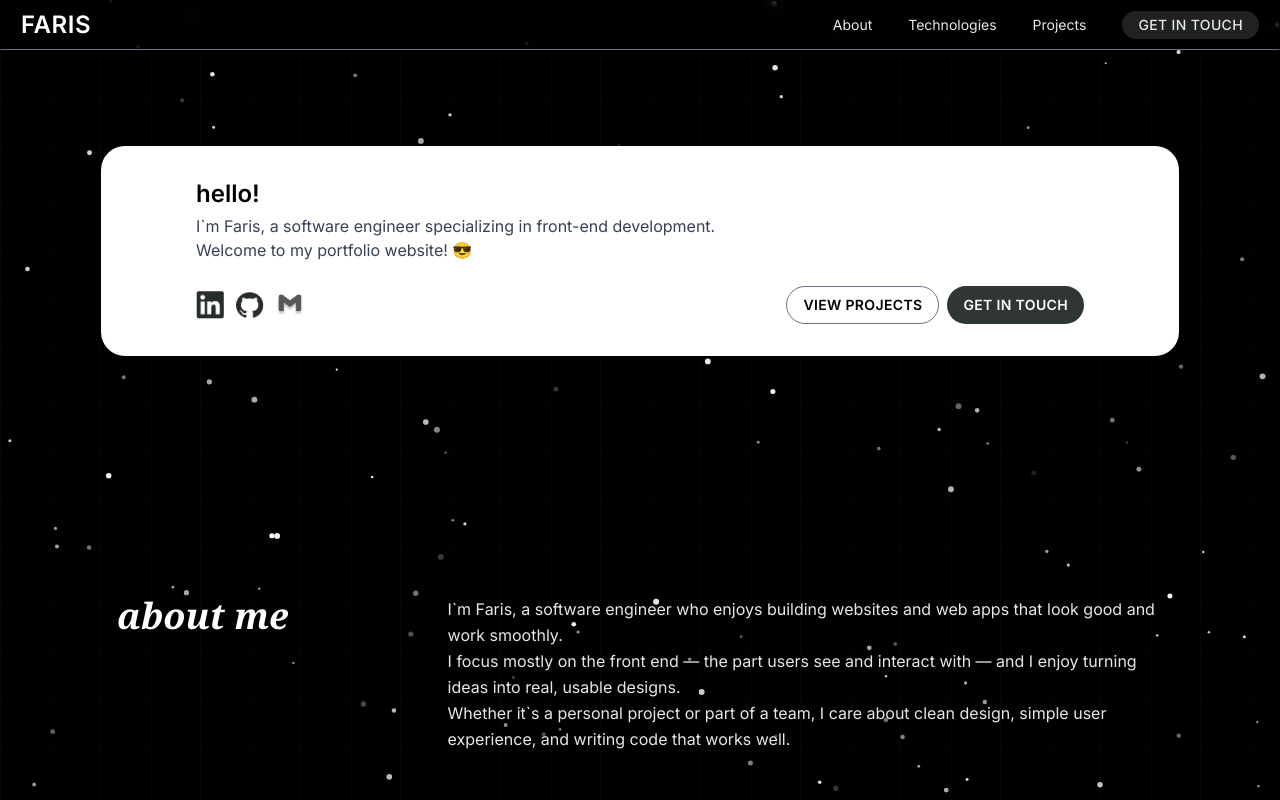
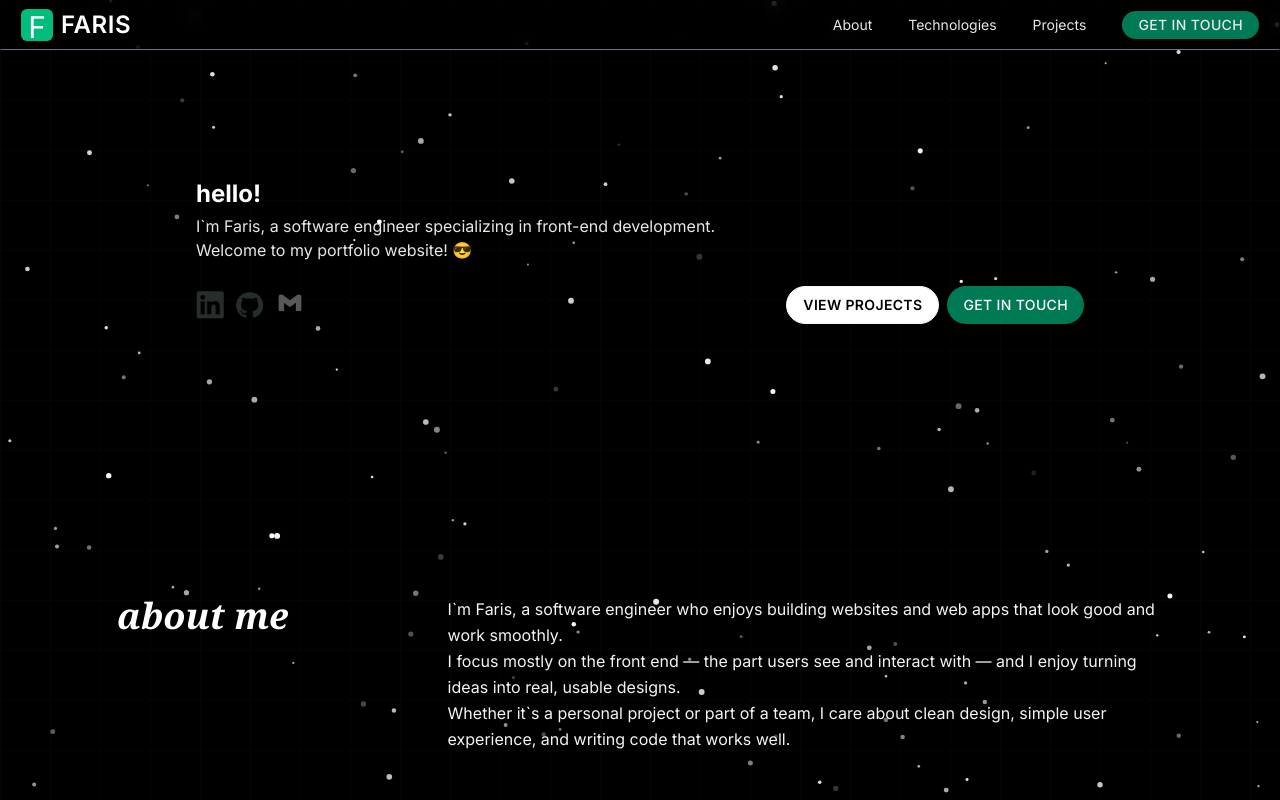
Before and after one commit to dizzyF2/my-portfolio-next15, a Next.js app: page / in a window 1280 px wide. Shown: the top 800 px of the page. Built offline with nearby package versions, Linux system fonts and the light colour scheme; no server answers; the database is empty.

Commit message:
update: update and change styling and colors

```diff
--- a/src/components/buttons/ViewProjects.tsx
+++ b/src/components/buttons/ViewProjects.tsx
@@ -8,7 +8,7 @@ function ViewProjects() {
     return (
         <button
             onClick={() => scrollToSection("projects", 80)}
-            className="px-4 py-2 text-sm font-semibold tracking-wide uppercase border border-gray-500 text-black bg-white rounded-full hover:bg-gray-100 transition cursor-pointer"
+            className="px-4 py-2 text-sm font-semibold tracking-wide uppercase border border-gray-100 hover:border-transparent text-black bg-white hover:bg-gray-300 rounded-full   transition cursor-pointer"
         >
             view projects
         </button>
--- a/src/components/layout/header/NavLinks.tsx
+++ b/src/components/layout/header/NavLinks.tsx
@@ -11,8 +11,8 @@ function NavLinks({onItemClick, ScreenType}: NavLinksProps) {
 
     const { scrollToSection } = useScroll()
 
-    const handleClick = (sectionId: string) => {
-        scrollToSection(sectionId, 80)
+    const handleClick = (sectionId: string, offset?: number ) => {
+        scrollToSection(sectionId, offset || 80)
         if (onItemClick) onItemClick()
     }
     return (
@@ -21,32 +21,32 @@ function NavLinks({onItemClick, ScreenType}: NavLinksProps) {
             <>
                 <button
                     onClick={() => handleClick('about')}
-                    className="pb-2 border-b-2 border-solid dark:border-b-[#2c2c2c] cursor-pointer hover:bg-[#1f1f22]"
+                    className="pb-2 border-b-2 border-solid border-b-emerald-300 cursor-pointer rounded-md hover:bg-emerald-800"
                 >
                     About
                 </button>
                 <button
                     onClick={() => handleClick('technologies')}
-                    className="pb-2 border-b-2 border-solid dark:border-b-[#2c2c2c] cursor-pointer hover:bg-[#1f1f22]"
+                    className="pb-2 border-b-2 border-solid border-b-emerald-300 cursor-pointer rounded-md hover:bg-emerald-800"
                 >
                     technologies
                 </button>
                 <button
                     onClick={() => handleClick('projects')}
-                    className="pb-2 border-b-2 border-solid dark:border-b-[#2c2c2c] cursor-pointer hover:bg-[#1f1f22]"
+                    className="pb-2 border-b-2 border-solid border-b-emerald-300 cursor-pointer rounded-md hover:bg-emerald-800"
                 >
                     Projects
                 </button>
                 <div onClick={onItemClick}>
-                    <ContactButton className="px-4 py-1 text-sm font-medium tracking-wide uppercase bg-[#1f2220] hover:bg-white hover:text-black rounded-full transition cursor-pointer w-full"/>
+                    <ContactButton className="px-4 py-1 text-sm font-medium tracking-wide uppercase bg-emerald-700 hover:bg-emerald-900 rounded-full transition cursor-pointer w-full"/>
                 </div>
             </>
         ) : (
             <>
-                <div className="cursor-pointer size-fit hover:text-gray-400" onClick={()=> handleClick("about")}>About</div>
-                <div className="cursor-pointer size-fit hover:text-gray-400" onClick={()=> handleClick("technologies")}>technologies</div>
-                <div className="cursor-pointer size-fit hover:text-gray-400" onClick={()=> handleClick("projects")}>projects</div>
-                {ScreenType !== "footer" && <ContactButton className="px-4 py-1 text-sm font-medium tracking-wide uppercase bg-[#1f2220] hover:bg-white hover:text-black  rounded-full transition cursor-pointer" />}
+                <div className="cursor-pointer size-fit hover:text-gray-400 hover:border-b-2 duration-100 hover:border-b-emerald-300 rounded-md" onClick={()=> handleClick("about", 250)}>About</div>
+                <div className="cursor-pointer size-fit hover:text-gray-400 hover:border-b-2 duration-100 hover:border-b-emerald-300 rounded-md" onClick={()=> handleClick("technologies")}>technologies</div>
+                <div className="cursor-pointer size-fit hover:text-gray-400 hover:border-b-2 duration-100 hover:border-b-emerald-300 rounded-md" onClick={()=> handleClick("projects")}>projects</div>
+                {ScreenType !== "footer" && <ContactButton className="px-4 py-1 text-sm font-medium tracking-wide uppercase bg-emerald-700 hover:bg-emerald-900 rounded-full transition cursor-pointer" />}
             </>
         )
 
--- a/src/components/layout/header/PersonalBrand.tsx
+++ b/src/components/layout/header/PersonalBrand.tsx
@@ -3,9 +3,14 @@
 
 function PersonalBrand() {
     return (
-        <h1 className="text-lg tablet:text-2xl uppercase text-white font-semibold tracking-wide drop-shadow-md hover:text-gray-200 hover:cursor-default">
-            Faris
-        </h1>
+        <div className="flex gap-2 items-center justify-center">
+            <div className="uppercase text-white bg-emerald-500 rounded-md size-8 text-center text-3xl cursor-default">
+                f
+            </div>
+            <h1 className="text-lg tablet:text-2xl uppercase text-white font-semibold tracking-wide drop-shadow-md hover:text-gray-200 cursor-default">
+                Faris
+            </h1>
+        </div>
     )
 }
 
--- a/src/components/sections/About.tsx
+++ b/src/components/sections/About.tsx
@@ -6,7 +6,7 @@ function About() {
             <div className="w-full font-bold tablet:w-[30%] text-center tablet:text-left text-2xl tablet:text-4xl font-serif italic">
             about me
             </div>
-            <div className="w-full tablet:w-[70%] text-sm tablet:text-base leading-relaxed text-left text-gray-200">
+            <div className="w-full tablet:w-[70%] text-sm tablet:text-base leading-relaxed text-left text-gray-100">
                 I`m Faris, a software engineer who enjoys building websites and web apps that look good and work smoothly. <br/>
                 I focus mostly on the front end — the part users see and interact with — and I enjoy turning ideas into real,
                 usable designs. <br/>
--- a/src/components/sections/Hero.tsx
+++ b/src/components/sections/Hero.tsx
@@ -7,12 +7,12 @@ import ViewProjects from "../buttons/ViewProjects"
 
 function Hero() {
     return (
-        <section className="flex items-center justify-center bg-white w-full rounded-3xl text-black py-8">
+        <section className="flex items-center justify-center w-full rounded-3xl text-white py-8">
             <div className="flex flex-col justify-between w-full max-w-[920px] h-full px-4 gap-6">
                 {/* Text Section */}
                 <div className="flex flex-col gap-1">
-                    <p className="text-2xl font-semibold">hello!</p>
-                    <p className="text-base text-gray-700">
+                    <p className="text-2xl font-bold">hello!</p>
+                    <p className="text-base text-gray-200">
                         I`m Faris, a software engineer specializing in front-end development.
                         <br />
                         Welcome to my portfolio website! 😎
@@ -48,7 +48,7 @@ function Hero() {
 
                     <div className="flex flex-col tablet:flex-row gap-2">
                         <ViewProjects />
-                        <ContactButton className="px-4 py-2 text-sm font-semibold tracking-wide uppercase text-white bg-[#2f3634] rounded-full hover:bg-gray-900 transition cursor-pointer" />
+                        <ContactButton className="px-4 py-1 text-sm font-medium tracking-wide uppercase bg-emerald-700 hover:bg-emerald-900  rounded-full transition cursor-pointer" />
                     </div>
                 </div>
             </div>
```
